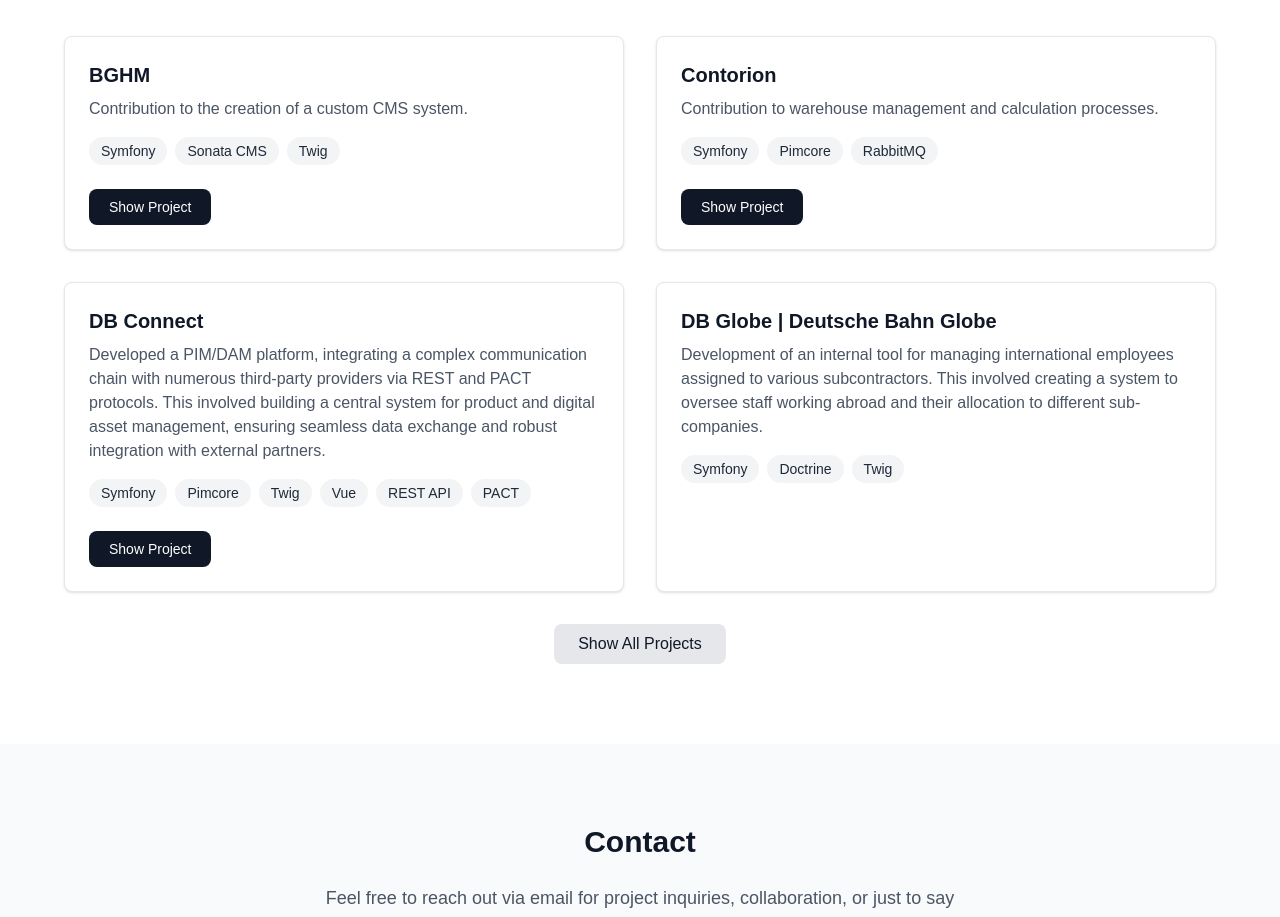
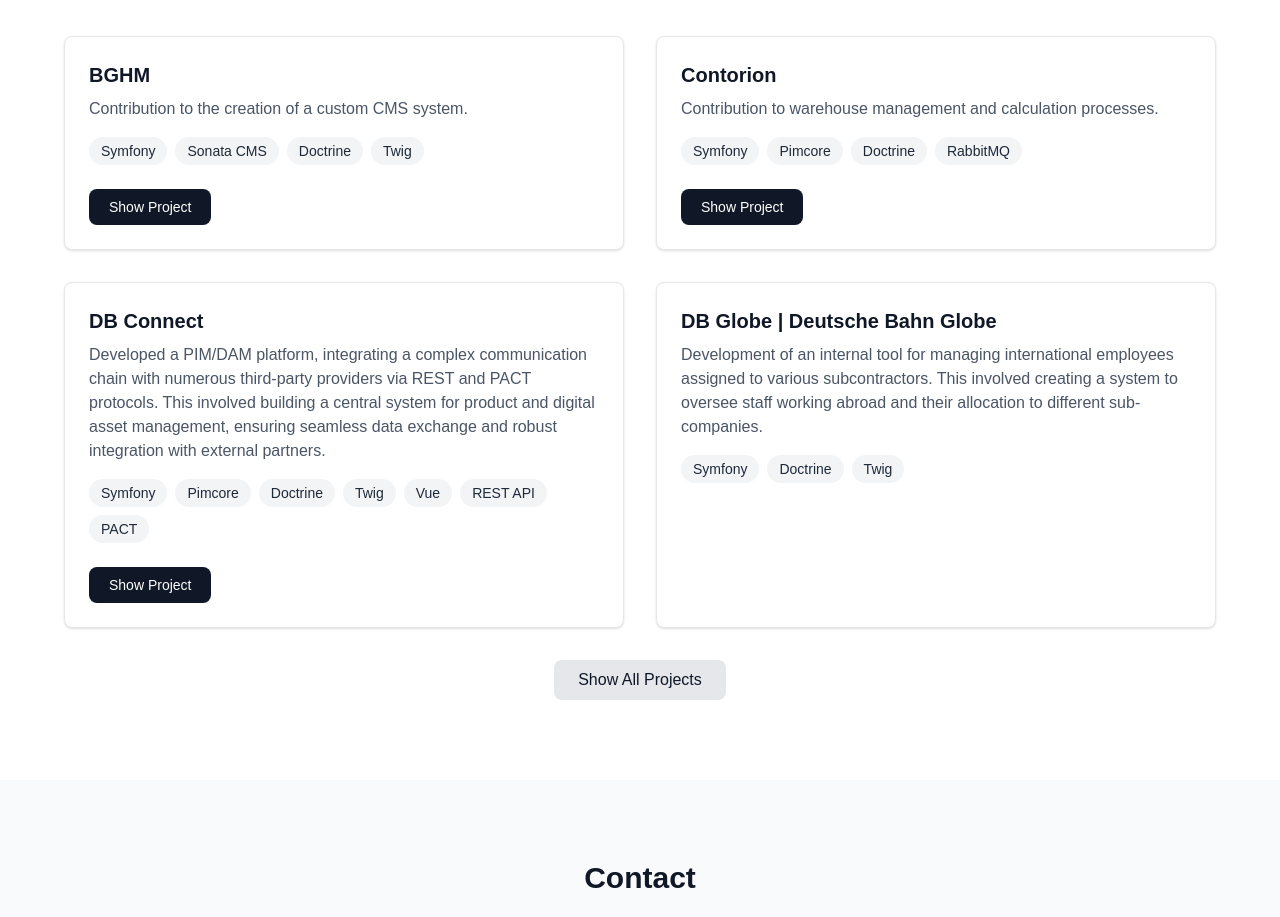
Before and after one commit to kohld/kohld.github.io, a Next.js app: page / in a window 1280 px wide. Shown: the part 1420-2337 px from the top of the page. Built offline with nearby package versions, Linux system fonts and the light colour scheme.

Commit message:
Add Krombacher to customer projects.

```diff
--- a/app/components/projects.tsx
+++ b/app/components/projects.tsx
@@ -24,19 +24,19 @@
     },
     {
       title: "Contorion",
-      technologies: ["Symfony", "Pimcore", "RabbitMQ"],
+      technologies: ["Symfony", "Pimcore", "Doctrine", "RabbitMQ"],
       description: "Contribution to warehouse management and calculation processes.",
       link: "https://www.contorion.de/"
     },
     {
       title: "DB Connect",
-      technologies: ["Symfony", "Pimcore", "Twig", "Vue", "REST API", "PACT"],
+      technologies: ["Symfony", "Pimcore", "Doctrine", "Twig", "Vue", "REST API", "PACT"],
       description: "Developed a PIM/DAM platform, integrating a complex communication chain with numerous third-party providers via REST and PACT protocols. This involved building a central system for product and digital asset management, ensuring seamless data exchange and robust integration with external partners.",
       link: "https://www.deutschebahnconnect.com/"
     },
     {
       title: "Fleurop",
-      technologies: ["Symfony", "Pimcore", "RabbitMQ"],
+      technologies: ["Symfony", "Pimcore", "Doctrine", "RabbitMQ"],
       description: "The development of both B2B and warehouse management platforms focuses on creating highly scalable, secure, and integrated systems that streamline business processes, improve operational efficiency, and enhance overall supply chain visibility for enterprises.",
       link: "https://www.fleurop.de/"
     },
@@ -48,15 +48,21 @@
     },
     {
       title: "ZDFtivi",
-      technologies: ["Symfony", "REST API"],
+      technologies: ["Symfony", "Doctrine", "REST API"],
       description: "Contributed to the critical ASAP delivery of a REST API and data structure for the relaunch of all ZDF products, enabling their deployment on a new platform.",
       link: "https://www.zdf.de/kinder"
     },
     {
       title: "BGHM",
-      technologies: ["Symfony", "Sonata CMS", "Twig"],
+      technologies: ["Symfony", "Sonata CMS", "Doctrine", "Twig"],
       description: "Contribution to the creation of a custom CMS system.",
       link: "https://www.bghm.de/"
+    },
+    {
+      title: "Krombacher Brauerei GmbH & Co. KG",
+      technologies: ["Symfony", "Pimcore", "Doctrine", "Twig", "REST API"],
+      description: "Contribution to the creation of a PIM/DAM system.",
+      link: "https://www.krombacher.de/"
     }
   ]
 
```
